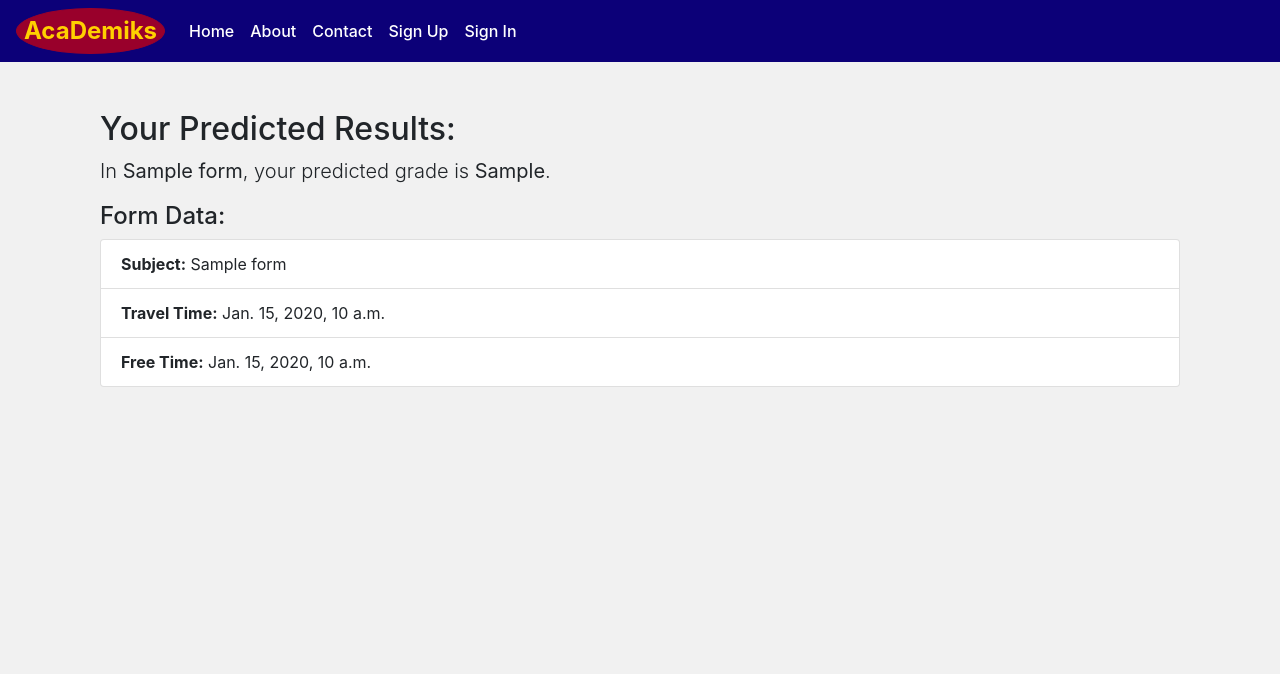
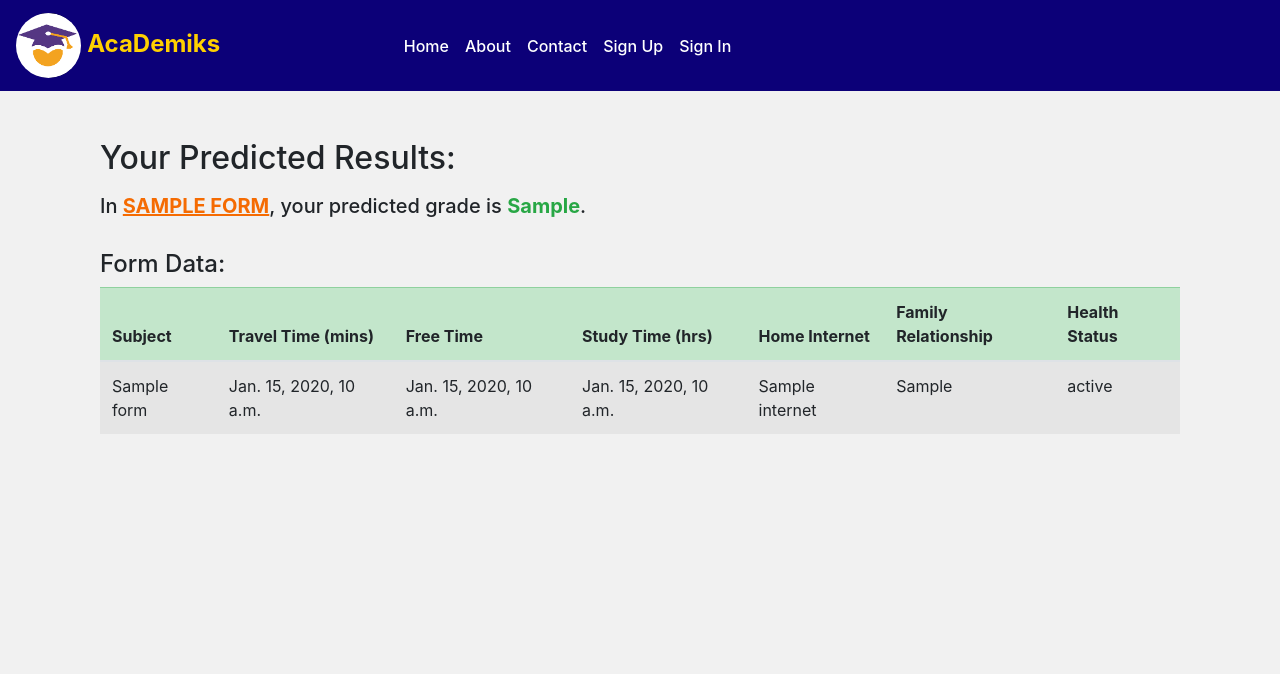
Before and after one commit to dlomo0308/student-performance-prediction-system, a Django app: template student_performance/templates/pages/prediction_results.html in a window 1280 px wide. Shown: the top 674 px of the page. Run offline with Django 3.2, Linux system fonts and the light colour scheme; the template is opened without the code that fills it: most values are stand-ins (such as "Sample title", 1, 10 or a date in 2020); some libraries are stand-ins or nearby versions.

Commit message:
dir change

```diff
--- a/config/settings/base.py
+++ b/config/settings/base.py
@@ -5,10 +5,16 @@ Base settings to build other settings files upon.
 from pathlib import Path
 
 import environ
+import os
+
 
 # student_performance/
 BASE_DIR = Path(__file__).resolve(strict=True).parent.parent.parent
 APPS_DIR = BASE_DIR / "student_performance"
+
+# Define the notebook directory
+# NOTEBOOK_DIR = BASE_DIR/ 'notebook'
+NOTEBOOK_DIR = os.path.join(BASE_DIR, 'notebook')
 
 env = environ.Env()
 
--- a/student_performance/static/css/prediction.css
+++ b/student_performance/static/css/prediction.css
@@ -48,3 +48,28 @@
     .landingText .btn:hover {
       background: #002f5a;
     }
+
+
+
+
+    .info-box {
+      background-color: #fce4ec;
+      padding: 10px;
+      margin-bottom: 20px;
+      margin-top: 20%;
+      display: flex;
+      align-items: center;
+      justify-content: center;
+    }
+
+   .info-icon {
+      color: #e91e63;
+      font-size: 32px;
+      margin-right: 20px;
+    }
+
+   .info-text {
+      font-size: 18px;
+      font-weight: bold;
+      color: #e91e63;
+    }
--- a/student_performance/static/css/project.css
+++ b/student_performance/static/css/project.css
@@ -20,7 +20,7 @@ body{
 /* NAVBAR STYLING */
 .left-navv{
   display: flex;
-  margin-left: 800px;
+  margin-left: 600px;
 }
 .mb-1 .navbar{
   background-color: #0c0078;
@@ -41,6 +41,11 @@ body{
 .mb-1 .navbar .navbar-brand:hover{
   color: #c4a103;
 }
+.navbar-brand img{
+  border-radius: 50%;
+  height: 18%;
+  width: 18%;
+}
 /* .mb-1 .navbar .navbar-toggler-icon{
   color: #6b0403;
 } */
--- a/student_performance/templates/base.html
+++ b/student_performance/templates/base.html
@@ -38,7 +38,11 @@
         <button class="navbar-toggler navbar-toggler-right" type="button" data-toggle="collapse" data-target="#navbarSupportedContent" aria-controls="navbarSupportedContent" aria-expanded="false" aria-label="Toggle navigation">
           <span class="navbar-toggler-icon"></span>
         </button>
-        <a class="navbar-brand" href="{% url 'home' %}" style="background-color: #99002b; border: 1px solid #99002b; border-radius: 90%; padding: 7px;">AcaDemiks</a>
+        <!-- <a class="navbar-brand" href="{% url 'home' %}" style="background-color: #99002b; border: 1px solid #99002b; border-radius: 90%; padding: 7px;">AcaDemiks</a> -->
+        <a class="navbar-brand" href="{% url 'home' %}">
+          <img src="../static/images/cap2.png" alt="">
+          AcaDemiks
+        </a>
 
         <div class="collapse navbar-collapse" id="navbarSupportedContent">
           <ul class="navbar-nav mr-auto">
@@ -61,8 +65,8 @@
                    Prediction</a>
                 <div class="dropdown-menu">
                   <a class="dropdown-item" href="{% url 'prediction' %}">Perform Prediction</a>
+                  <a class="dropdown-item" href="{% url 'prediction_results' %}">View Prediction Results</a>
                   <a class="dropdown-item" href="{% url 'mydata' %}">My Academic Data</a>
-                  <a class="dropdown-item" href="{% url 'prediction_results' %}">My Prediction Results</a>
                   <a class="dropdown-item" href="{% url 'myhistory' %}">View History</a>
                 </div>
               </li>
--- a/student_performance/templates/pages/about.html
+++ b/student_performance/templates/pages/about.html
@@ -7,7 +7,7 @@
             <div class="about-info">
                 <h4>About Us</h4>
                 <p>
-                    Lorem ipsum dolor sit amet, consectetur adipisicing elit. Soluta tempore in placeat sint alias illo, vitae dignissimos enim porro quas cumque nobis cum, ipsum non fugiat delectus accusantium quae nisi velit voluptate laboriosam pariatur dolores iste. Expedita eos illum et laboriosam maiores ipsam necessitatibus quam repellendus, ratione doloremque nostrum hic.
+                    The primary purpose of our Student Performance Prediction System is to leverage data analysis and machine learning algorithms to forecast student performance. <br> By analyzing Historical data and considering factors such as subject, home to school travel time, free time after school and study time, our system generates predictions that can be used to identify students who may require additional assistance and intervention.
                 </p>
             </div>
 
--- a/student_performance/templates/pages/prediction_results.html
+++ b/student_performance/templates/pages/prediction_results.html
@@ -7,18 +7,38 @@
     {% if prediction_data %}
     <div id="prediction-results" class="mt-4">
         <h2>Your Predicted Results:</h2>
-        <p class="lead">In <strong>{{ prediction_data.form_data.subject }}</strong>, your predicted grade is <strong>{{ prediction_data.prediction_result }}</strong>.</p>
+        <h5 class="mt-3">In
+            <strong style="text-transform: uppercase; text-decoration: underline;color: #f56b02;">{{ prediction_data.form_data.subject }}</strong>, your predicted grade is
+        <strong class="{% if predicted_grade < 10 %}text-danger{% else %}text-success{% endif %}">{{ predicted_grade }}</strong>.</h5>
+        <br>
+        <h4>Form Data:</h4>
+        <table class="table table-striped">
+            <thead class="{% if predicted_grade < 10 %}table-danger{% else %}table-success{% endif %}">
+                <tr>
+                    <th>Subject</th>
+                    <th>Travel Time (mins)</th>
+                    <th>Free Time</th>
+                    <th>Study Time (hrs)</th>
+                    <th>Home Internet</th>
+                    <th>Family Relationship</th>
+                    <th>Health Status</th>
+                </tr>
+            </thead>
+            <tbody>
+                <tr>
+                    <td>{{ prediction_data.form_data.subject }}</td>
+                    <td>{{ prediction_data.form_data.travel_time }}</td>
+                    <td>{{ prediction_data.form_data.free_time }}</td>
+                    <td>{{ prediction_data.form_data.study_time }}</td>
+                    <td>{{ prediction_data.form_data.internet }}</td>
+                    <td>{{ prediction_data.form_data.fam_rel }}</td>
+                    <td>{{ prediction_data.form_data.health_status }}</td>
+                </tr>
+            </tbody>
+        </table>
 
-        <h4>Form Data:</h4>
-        <ul class="list-group">
-            <li class="list-group-item"><strong>Subject:</strong> {{ prediction_data.form_data.subject }}</li>
-            <li class="list-group-item"><strong>Travel Time:</strong> {{ prediction_data.form_data.travel_time }}</li>
-            <li class="list-group-item"><strong>Free Time:</strong> {{ prediction_data.form_data.free_time }}</li>
-            <!-- Add more form data here -->
-        </ul>
     {% elif error_message %}
         <h2>Error: {{ error_message }}</h2>
-    </div>
     {% endif %}
 </div>
 
--- a/studentpred/admin.py
+++ b/studentpred/admin.py
@@ -1,7 +1,7 @@
 from typing import Any
 from django.contrib import admin
 from django.http import HttpRequest
-from .models import Student, MathPerformance, SciencePerformance, ComputerPerformance
+from .models import Student, MathPerformance, SciencePerformance, ComputerPerformance, PredictionHistory
 from .utils import generate_student_number  # Import the generate_student_number function
 
 class StudentAdmin(admin.ModelAdmin):
@@ -27,3 +27,7 @@ admin.site.register(SciencePerformance, ScienceAdmin)
 class ComputerAdmin(admin.ModelAdmin):
     list_display = ('student', 'extra_lessons', 'failures', 'absences', 'G1', 'G2')
 admin.site.register(ComputerPerformance, ComputerAdmin)
+
+class PredictionHistoryAdmin(admin.ModelAdmin):
+    list_display = ('student', 'subject', 'prediction_date', 'prediction_result')
+admin.site.register(PredictionHistory, PredictionHistoryAdmin)
--- a/studentpred/forms.py
+++ b/studentpred/forms.py
@@ -39,7 +39,7 @@ class PredictionForm(forms.Form):
         ('computer', 'Computers'),
     ]
 
-    subject = forms.ChoiceField(label='Choose Subject', choices=SUB_CHOICES, widget=forms.Select(attrs={'class': 'form-control'}),
+    subject = forms.ChoiceField(label='Choose Subject', choices=SUB_CHOICES, widget=forms.Select(attrs={'class': 'form-control mb-4'}),
         required=True)
     travel_time = forms.ChoiceField(label='Home to School Travel Time', choices=TRAVEL_TIME_CHOICES, widget=forms.Select(attrs={'class': 'form-control'}),
         required=True)
```
Also changed, not shown: student_performance/templates/pages/history.html (+12 -2 lines), student_performance/templates/pages/home.html (+5 -4 lines), student_performance/templates/pages/prediction.html (+5 -3 lines), studentpred/views.py (+17 -6 lines), student_performance/static/images/cap1.png (renamed from student_performance/static/images/download (1).png), student_performance/static/images/cap2.png (renamed from student_performance/static/images/download.png), student_performance/static/images/cap3.jpeg (renamed from student_performance/static/images/images (2).jpeg), student_performance/static/images/cap4.jpeg (renamed from student_performance/static/images/images (3).jpeg), student_performance/static/images/cap5.jpeg (renamed from student_performance/static/images/images (4).jpeg), student_performance/static/images/cap6.jpeg (renamed from student_performance/static/images/images (5).jpeg), student_performance/static/images/student.png (renamed from student_performance/static/images/pngtree-cartoon-student-going-to-college-png-image_3983342.png), student_performance/static/images/student1.jpeg (renamed from student_performance/static/images/images (1).jpeg).
